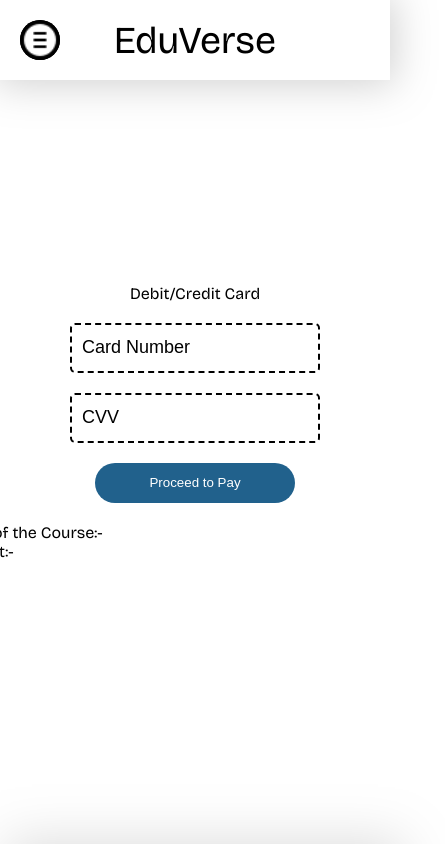
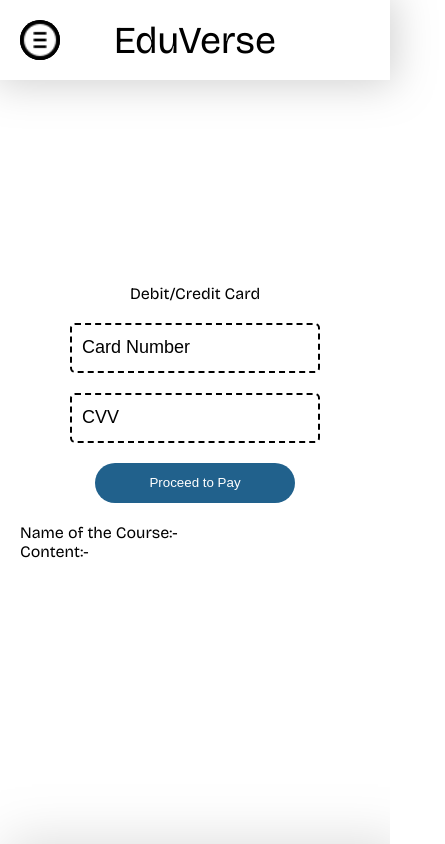
Before and after one commit to Divyarora0906/eduVerse_Frontend, a React (Vite) app in the folder client/: page /PaymentGateway in a window 390 px wide. Shown: the top 844 px of the page, 445 px wide, since content can reach past the window. Built offline with nearby package versions, Linux system fonts and the light colour scheme; no server answers.

Commit message:
Update PaymentG.css

```diff
--- a/client/src/Components/CSS/PaymentG.css
+++ b/client/src/Components/CSS/PaymentG.css
@@ -59,3 +59,9 @@
 {
   margin-top: -150px;
 }
+@media (max-width:500px){
+.details{
+  width: 350px;
+  margin-top: 20px;
+}
+}
```
